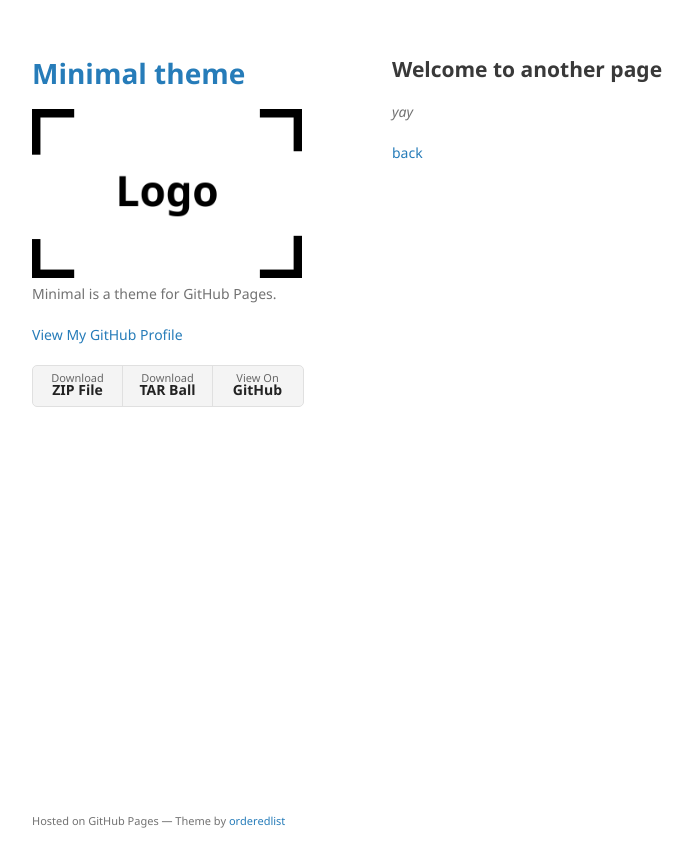
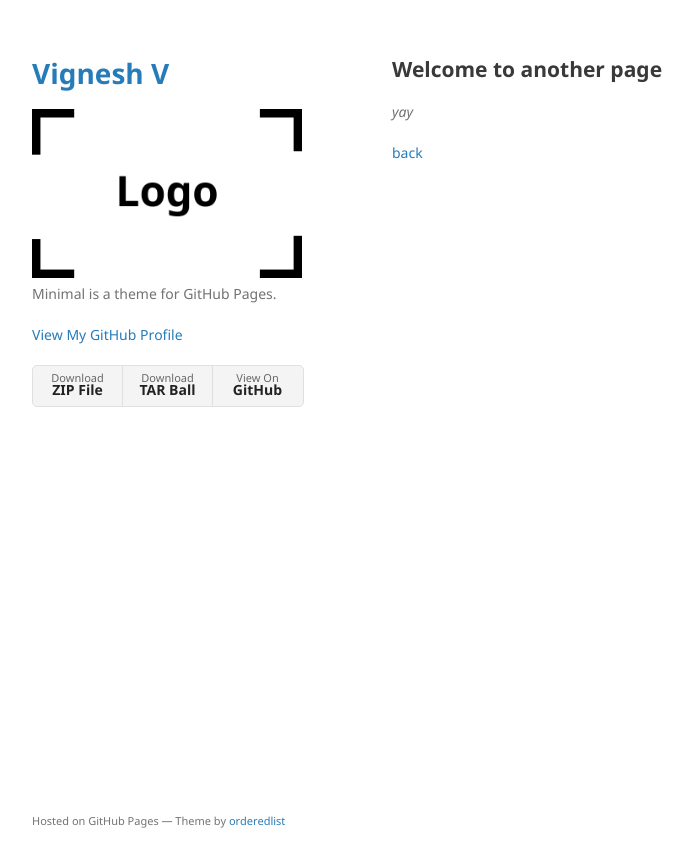
Before and after one commit to vignesh4757/vignesh4757.github.io, a Jekyll site: the page built from another-page.md, in a window 1280 px wide. Shown: the top 867 px of the page, without its empty margins (178-871 px from the left). Built offline with Jekyll 4.4.1, drawn with Linux system fonts in a browser that asks for light colours; our own code applies the rules of GitHub Pages for plain Markdown files.

Commit message:
Update _config.yml

```diff
--- a/_config.yml
+++ b/_config.yml
@@ -1,4 +1,4 @@
-title: Minimal theme
+title: Vignesh V
 logo: /assets/img/logo.png
 description: Minimal is a theme for GitHub Pages.
 show_downloads: true
```
